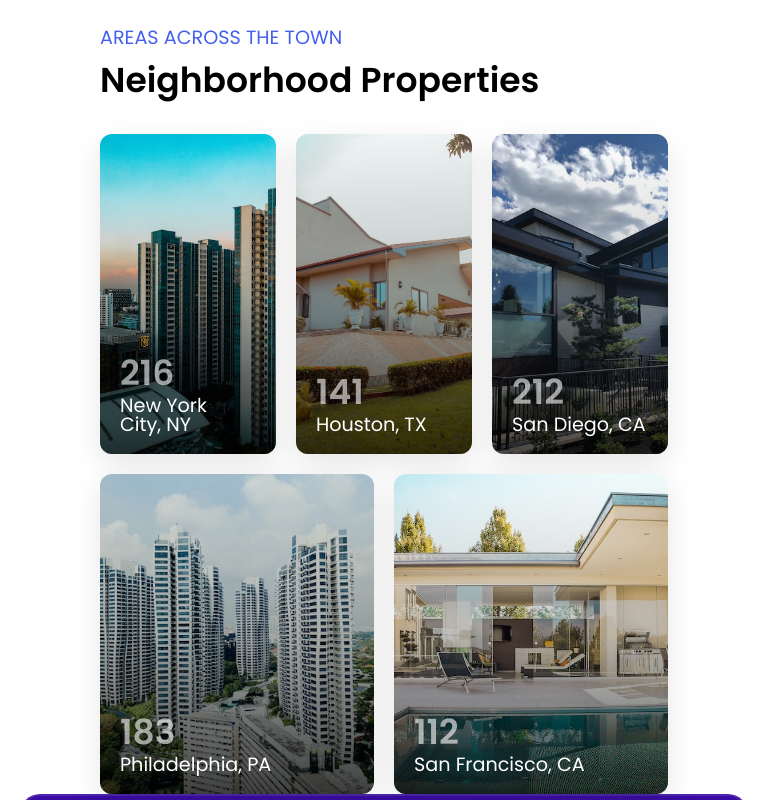
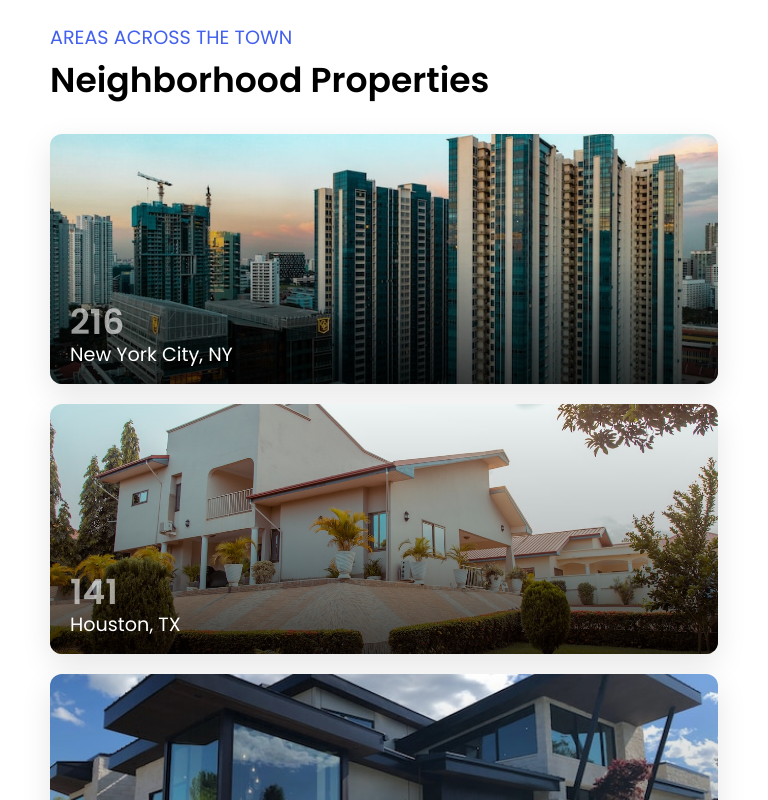
Before and after one commit to archis-academy/sule-frontend-development-intern-team-2, a React (Vite) app: page / in a window 768 px wide. Shown: the part 3400-4200 px from the top of the page. Built offline with nearby package versions, Linux system fonts and the light colour scheme.

Commit message:
[SU-23] - grid recreated

```diff
--- a/src/components/location/location.module.scss
+++ b/src/components/location/location.module.scss
@@ -8,8 +8,9 @@
   display: flex;
   flex-direction: column;
   padding: 20px;
+  margin-bottom: 20px;
     @media (max-width: 768px) {
-      padding:0 100px;
+      padding:0 50px;
     }
     @media (max-width: 600px) {
       margin: 50px auto;
@@ -45,31 +46,26 @@
 }
 .gridContainer {
   display: grid;
+  grid-template-columns: repeat(6, 1fr);
+  grid-auto-rows: 320px;
   gap: 20px;
+  .item:nth-child(1) { grid-column: 1 / span 2; grid-row: 1; }
+  .item:nth-child(2) { grid-column: 3 / span 2; grid-row: 1; }
+  .item:nth-child(3) { grid-column: 5 / span 2; grid-row: 1; }
+  .item:nth-child(4) { grid-column: 1 / span 3; grid-row: 2; }
+  .item:nth-child(5) { grid-column: 4 / span 3; grid-row: 2; }
 
+  @media (max-width: 768px) {
+    grid-template-columns: 1fr;
+    grid-auto-rows: 250px;
 
-  @media (min-width: 768px) {
-    grid-template-columns: repeat(6, 1fr);
-    grid-template-rows: 320px 320px;
-    .item-1 {
-      grid-row: 1;
-      grid-column: 1 / span 2;
-    }
-    .item-2 {
-      grid-row: 1;
-      grid-column: 3 / span 2;
-    }
-    .item-3 {
-      grid-row: 1;
-      grid-column: 5 / span 2;
-    }
-    .item-4 {
-      grid-row: 2;
-      grid-column: 1 / span 3;
-    }
-    .item-5 {
-      grid-row: 2;
-      grid-column: 4 / span 3;
+    .item:nth-child(1),
+    .item:nth-child(2),
+    .item:nth-child(3),
+    .item:nth-child(4),
+    .item:nth-child(5) {
+      grid-column: auto;
+      grid-row: auto;
     }
   }
 }
--- a/src/components/location/location.tsx
+++ b/src/components/location/location.tsx
@@ -27,8 +27,8 @@ const Location: React.FC = () => {
   return (
     <section className={styles.location}>
       <div className={styles.header}>
-        <h6 className={styles.subtitle}>AREAS ACROSS THE TOWN</h6>
-        <h2 className={styles.title}>Neighborhood Properties</h2>
+        <h2 className={styles.subtitle}>AREAS ACROSS THE TOWN</h2>
+        <p className={styles.title}>Neighborhood Properties</p>
       </div>
 
       <div className={styles.gridContainer}>
@@ -38,7 +38,7 @@ const Location: React.FC = () => {
             name={loc.name}
             image={loc.image}
             properties={loc.properties}
-            className={styles[`item-${index + 1}` as keyof typeof styles]}
+            className={styles.item}
           />
         ))}
       </div>
--- a/src/components/location/locationCard.tsx
+++ b/src/components/location/locationCard.tsx
@@ -11,7 +11,7 @@ const LocationCard: React.FC<LocationCardProps> = ({ name, image, properties, cl
     <img src={image} alt={`Properties in ${name}`} className={styles.image} />
 
     <div className={styles.contentOverlay}>
-      <p className={styles.properties}>{properties}</p>
+      <h2 className={styles.properties}>{properties}</h2>
       <p className={styles.name}>{name}</p>
     </div>
   </div>
```
